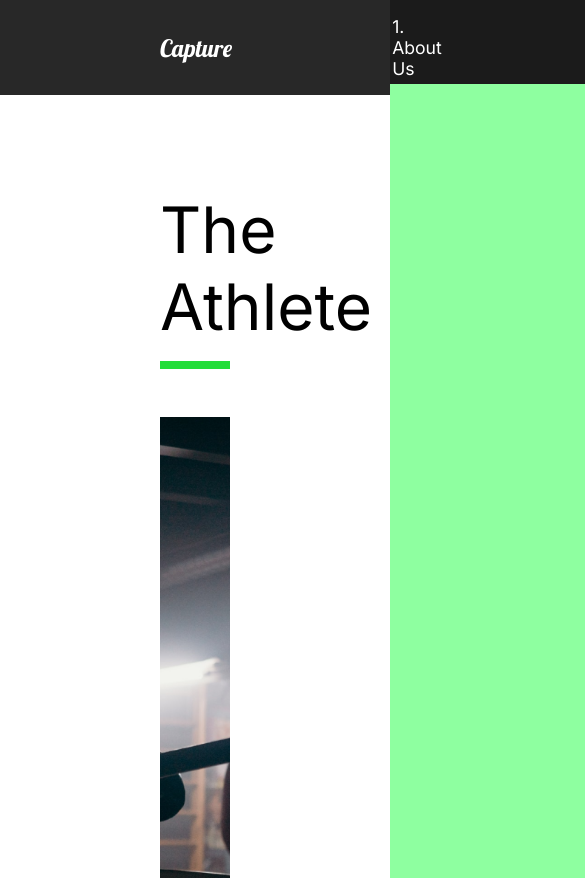
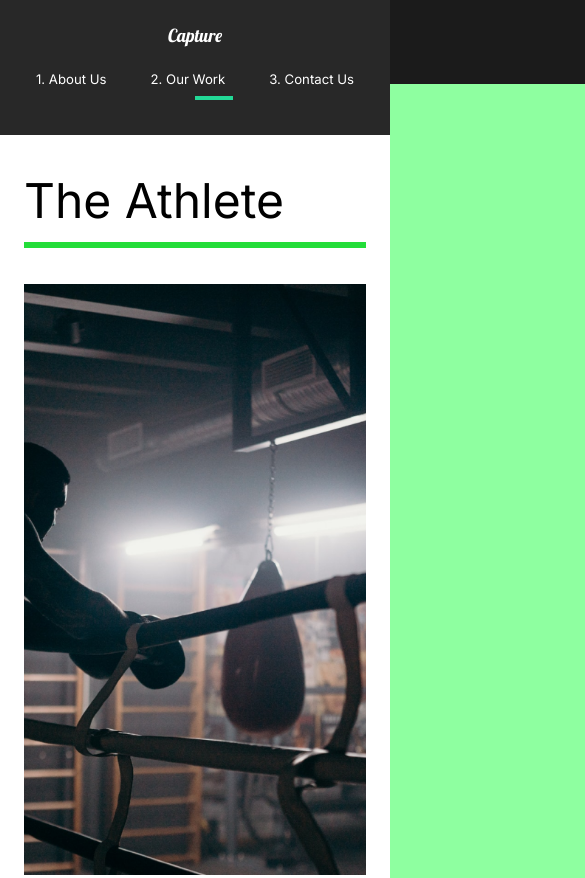
Before and after one commit to haykelmahfoudhi/Catpure-React, a React (Create React App) app: page /work in a window 390 px wide. Shown: the top 878 px of the page, 585 px wide, since content can reach past the window. Built offline with nearby package versions, Linux system fonts and the light colour scheme.

Commit message:
Mobile Friendly

```diff
--- a/src/components/GlobalStyle.js
+++ b/src/components/GlobalStyle.js
@@ -5,6 +5,14 @@
     margin: 0;
     padding: 0;
     box-sizing: border-box;
+}
+
+html{
+    @media(max-width:1700px){
+        font-size:75%
+    }
+
+
 }
 body{
   background  :#1b1b1b ;
@@ -50,6 +58,7 @@
         font-size: 1.4rem;
         line-height: 150%;
     }
+
 `;
 
 export default GlobalStyle;
--- a/src/components/Nav.js
+++ b/src/components/Nav.js
@@ -1,7 +1,10 @@
 import styled from "styled-components";
 import { Link } from "react-router-dom";
+import { motion } from "framer-motion";
+import { useLocation } from "react-router";
 
 const Nav = () => {
+  const { pathname } = useLocation();
   return (
     <StyledNav>
       <h1>
@@ -12,12 +15,27 @@
       <ul>
         <li>
           <Link to="/">1. About Us</Link>
+          <Line
+            transition={{ duration: 0.75 }}
+            initial={{ width: "0%" }}
+            animate={{ width: pathname === "/" ? "50%" : "0%" }}
+          />
         </li>
         <li>
           <Link to="/work">2. Our Work</Link>
+          <Line
+            transition={{ duration: 0.75 }}
+            initial={{ width: "0%" }}
+            animate={{ width: pathname === "/work" ? "50%" : "0%" }}
+          />
         </li>
         <li>
           <Link to="/contact">3. Contact Us</Link>
+          <Line
+            transition={{ duration: 0.75 }}
+            initial={{ width: "0%" }}
+            animate={{ width: pathname === "/contact" ? "50%" : "0%" }}
+          />
         </li>
       </ul>
     </StyledNav>
@@ -52,6 +70,34 @@
     padding-left: 10rem;
     position: relative;
   }
+  @media (max-width: 1300px) {
+    flex-direction: column;
+    padding: 2rem 1rem;
+    #logo {
+      display: aline-block;
+      padding: 2rem;
+    }
+    ul {
+      padding: 2rem;
+      justify-content: space-between;
+      width: 100%;
+    }
+    li {
+      padding: 0;
+    }
+  }
+`;
+
+const Line = styled(motion.div)`
+  height: 0.3rem;
+  background: #23d997;
+  width: 0%;
+  position: absolute;
+  bottom: -80%;
+  left: 60%;
+  @media (max-witdh: 1300px) {
+    left: 0%;
+  } ;
 `;
 
 export default Nav;
--- a/src/components/servicesSection.js
+++ b/src/components/servicesSection.js
@@ -67,6 +67,9 @@
 const Cards = styled.div`
   display: flex;
   flex-wrap: wrap;
+  @media (max-width: 1300px) {
+    justify-content: center;
+  }
 `;
 const Card = styled.div`
   flex-basis: 20rem;
--- a/src/components/useScroll.js
+++ b/src/components/useScroll.js
@@ -3,7 +3,7 @@
 
 export const useScroll = () => {
   const controls = useAnimation();
-  const [element, view] = useInView({ threshold: 0.5 });
+  const [element, view] = useInView({ threshold: 0.3 });
   if (view) {
     controls.start("show");
   } else {
--- a/src/pages/ContactUs.js
+++ b/src/pages/ContactUs.js
@@ -45,11 +45,18 @@
   padding: 5rem 10rem;
   color: #353535;
   min-height: 90vh;
+  @media (max-width: 1300px) {
+    padding: 2rem;
+    font-size: 1rem;
+  }
 `;
 
 const Title = styled.div`
   margin-bottom: 4rem;
   color: black;
+  @media (max-width: 1300px) {
+    margin-top: 5rem;
+  }
 `;
 const Hide = styled.div`
   overflow: hidden;
--- a/src/pages/MovieDetail.js
+++ b/src/pages/MovieDetail.js
@@ -74,6 +74,10 @@
   margin: 5rem 10rem;
   align-items: center;
   justify-content: space-around;
+  @media (max-width: 1300px) {
+    display: block;
+    margin: 2rem 2rem;
+  }
 `;
 const AwardStyle = styled.div`
   padding: 5rem;
--- a/src/pages/OurWork.js
+++ b/src/pages/OurWork.js
@@ -85,6 +85,9 @@
   min-height: 100vh;
   overflow: hidden;
   padding: 5rem 10rem;
+  @media (max-width: 1300px) {
+    padding: 2rem 2rem;
+  }
   h2 {
     padding: 1rem 0rem;
   }
--- a/src/styles.js
+++ b/src/styles.js
@@ -8,6 +8,11 @@
   justify-content: space-between;
   padding: 5rem 10rem;
   color: white;
+  @media (max-width: 1300px) {
+    display: block;
+    padding: 2rem 2rem;
+    text-align: center;
+  }
 `;
 export const Description = styled.div`
   flex: 1;
@@ -15,6 +20,12 @@
   z-index: 2;
   h2 {
     font-weight: lighter;
+  }
+  @media (max-width: 1300px) {
+    padding: 0;
+    button {
+      margin: 2rem 0rem 5rem 0rem;
+    }
   }
 `;
 export const Image = styled.div`
```
